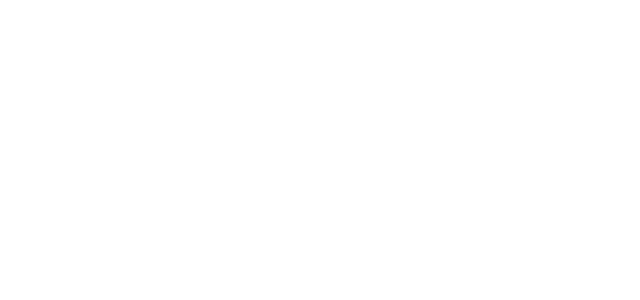
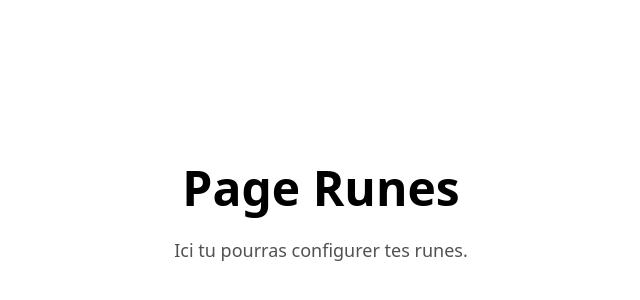
Before and after one commit to kameleo12/studeepv0, a Next.js app: page /lol/runes in a window 1280 px wide. Before the commit this address had no page. Shown: the part 186-486 px from the top of the page, without its empty margins (319-959 px from the left). Built offline with nearby package versions, Linux system fonts and the light colour scheme.

Commit message:
task : added btn and page : Runes

```diff
--- /dev/null
+++ b/src/app/lol/runes/page.tsx
@@ -0,0 +1,5 @@
+import Runes from "../../../modules/lol/react/runes/runes";
+
+export default function Page() {
+  return <Runes />;
+}
--- /dev/null
+++ b/src/modules/lol/react/runes/runes.tsx
@@ -0,0 +1,22 @@
+"use client";
+
+import { motion } from "framer-motion";
+
+export default function Runes() {
+  return (
+    <section className="flex flex-col items-center justify-center min-h-screen">
+      <motion.h1
+        initial={{ opacity: 0, y: 20 }}
+        animate={{ opacity: 1, y: 0 }}
+        transition={{ duration: 0.5 }}
+        className="text-4xl md:text-5xl font-extrabold text-center leading-tight mb-6"
+      >
+        Page Runes
+      </motion.h1>
+
+      <p className="text-lg text-neutral-600 dark:text-neutral-300">
+        Ici tu pourras configurer tes runes.
+      </p>
+    </section>
+  );
+}
--- a/src/modules/lol/react/search/search.tsx
+++ b/src/modules/lol/react/search/search.tsx
@@ -1,6 +1,6 @@
 "use client";
 
-
+import Link from "next/link";
 import { motion, AnimatePresence } from "framer-motion";
 import { useAppDispatch } from "@root/modules/store/store";
 import { useEffect } from "react";
@@ -11,7 +11,6 @@ import { getItemResults } from "@root/modules/lol/core/usecase/get-item-results"
 import SearchNavbar from "@root/modules/lol/react/search/components/SearchNavbar";
 import SearchBar from "@root/modules/lol/react/search/components/SearchBar";
 import SearchResults from "@root/modules/lol/react/search/components/SearchResults";
-
 
 export default function Search() {
   const { items, hasStarted, isLoading, searchId } = useSearchResultsItems();
@@ -30,6 +29,9 @@ export default function Search() {
     const { searchId } = await dispatch(searchItems({ query })).unwrap();
     await dispatch(getItemResults({ searchId }));
   };
+
+  // ⚠️ Chemin de destination : change-le si besoin
+  const RUNES_PATH = "/lol/runes";
 
   return (
     <section>
@@ -59,6 +61,26 @@ export default function Search() {
             </AnimatePresence>
           </motion.div>
 
+          {/* -------- Bouton "Runes" au-dessus de la barre de recherche -------- */}
+          <motion.div
+            initial={{ opacity: 0, y: -10 }}
+            animate={{ opacity: 1, y: 0 }}
+            transition={{ duration: 0.4, delay: 0.05 }}
+            className="mb-4 flex justify-center"
+          >
+            <Link
+              href="/lol/runes"
+              aria-label="Aller à la page runes"
+              className="inline-flex items-center justify-center rounded-2xl px-4 py-2 text-sm font-semibold shadow-sm ring-1 ring-inset transition hover:shadow-md focus:outline-none focus:ring-2 focus:ring-offset-2
+                         bg-white/80 backdrop-blur supports-[backdrop-filter]:bg-white/60
+                         dark:bg-neutral-900/80 dark:supports-[backdrop-filter]:bg-neutral-900/60
+                         ring-neutral-300 dark:ring-neutral-700"
+            >
+              Cliquez ici pour faire vos runes
+            </Link>
+          </motion.div>
+          {/* ------------------------------------------------------------------- */}
+
           <motion.div
             initial={{ opacity: 0, y: -20 }}
             animate={{ opacity: 1, y: 0 }}
```
